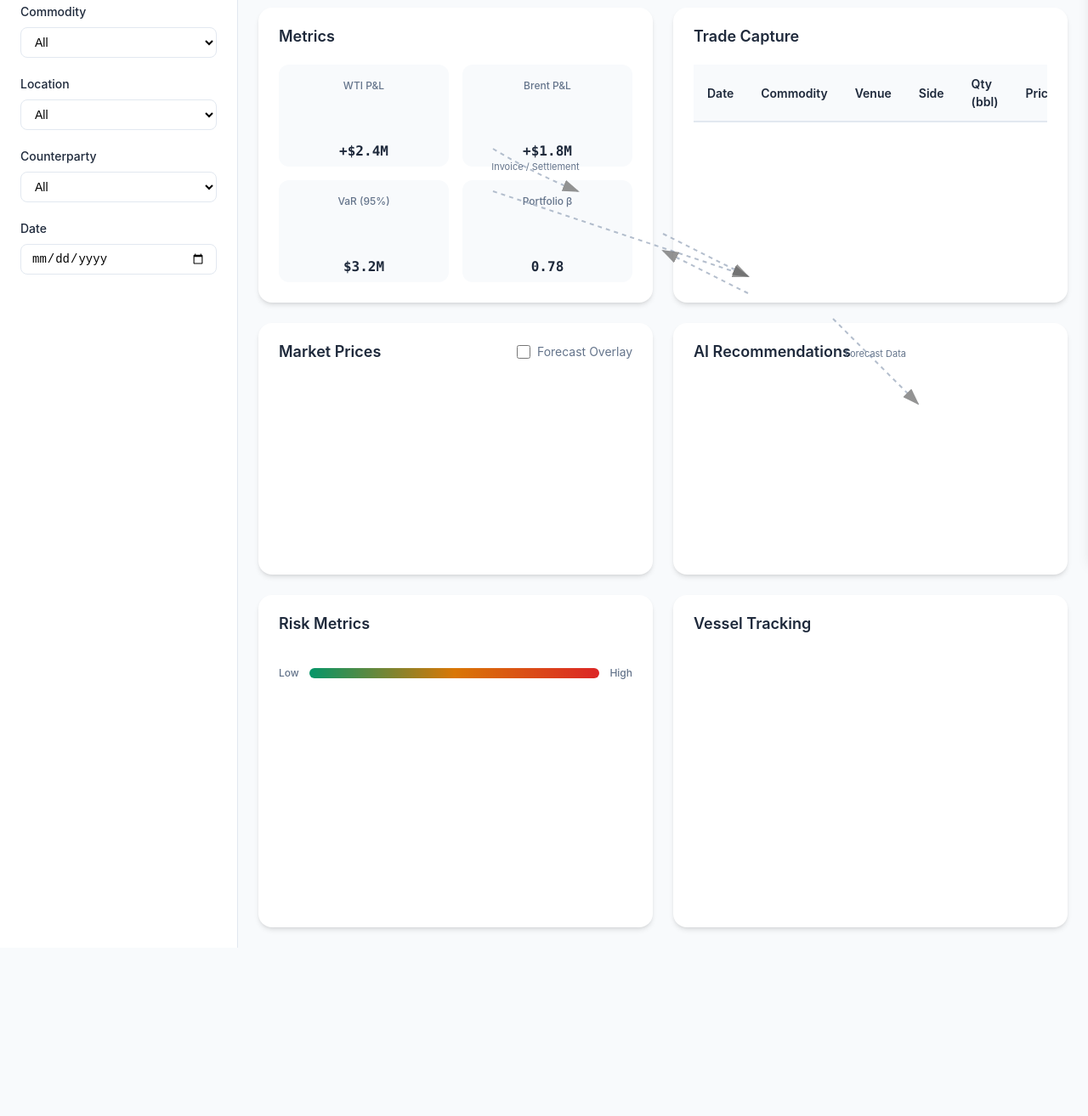
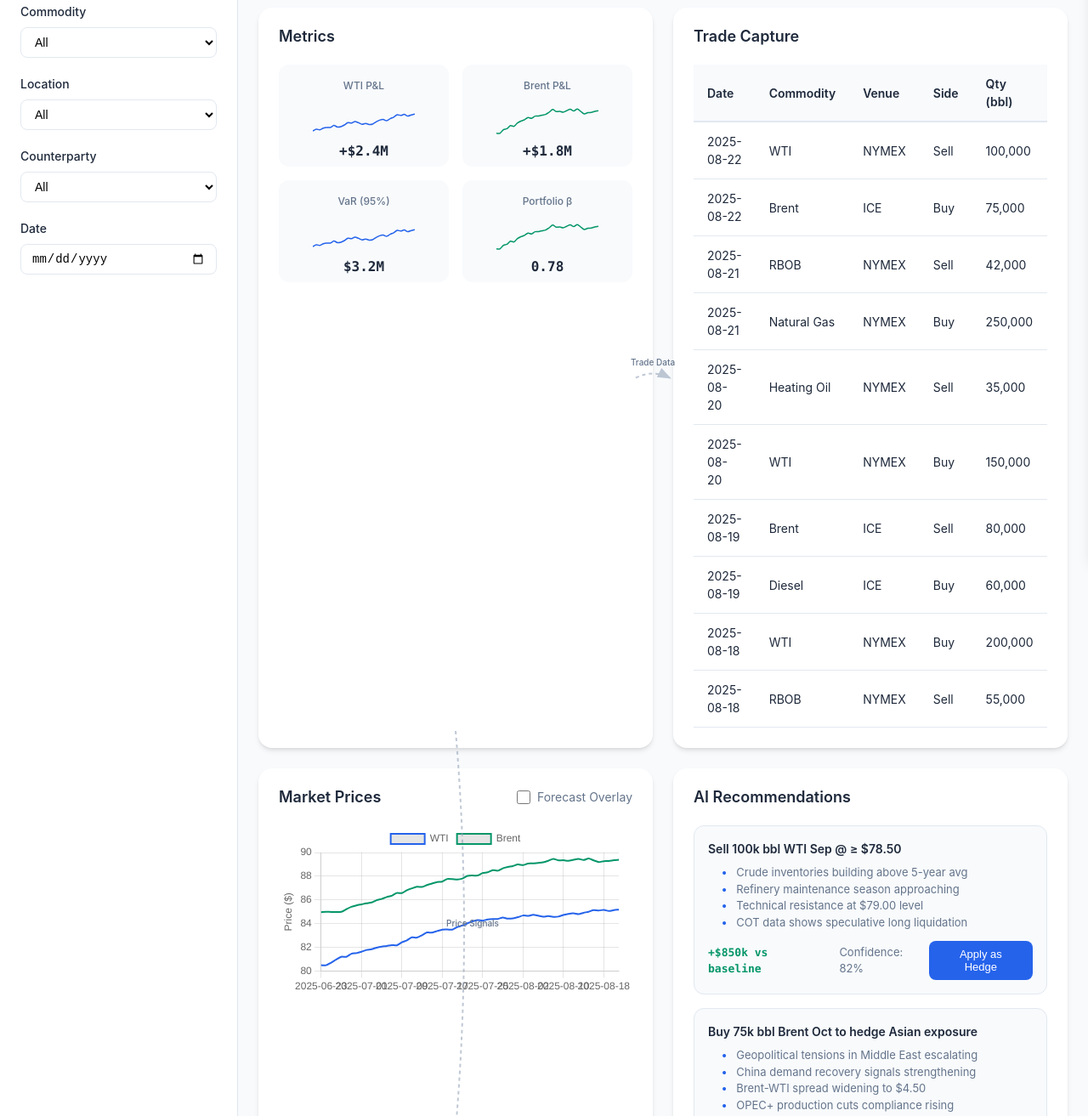
Before and after one commit to seshakiran/bluwis-ctrm-dashboard, a plain HTML site: page index.html in a window 1280 px wide. Shown: the part 142-1455 px from the top of the page at 85% size. Before the commit the page ends 1257 px from the top, so only its background shows below. Drawn offline with nearby package versions, Linux system fonts and the light colour scheme.

Commit message:
URGENT FIX: Resolve data display and chart loading issues
Critical Fixes:
- Fixed Chart.js version compatibility (v4 → v3.9.1)
- Added proper error handling and fallback for charts
- Enhanced debugging for trade table and recommendations
- Fixed KPI data attributes for proper filtering
- Added delayed rendering to ensure DOM readiness
- Improved console logging for troubleshooting

Issues Addressed:
- Empty trade table display
- Missing chart data visualization
- Console import errors
- Data alignment problems

Dashboard should now display data properly.

```diff
--- a/index.html
+++ b/index.html
@@ -32,7 +32,7 @@
     -->
 
     <!-- External Dependencies -->
-    <script src="https://cdn.jsdelivr.net/npm/chart.js@4.4.0/dist/chart.min.js" onerror="console.error('Failed to load Chart.js')"></script>
+    <script src="https://cdn.jsdelivr.net/npm/chart.js@3.9.1/dist/chart.min.js" onerror="console.error('Failed to load Chart.js')"></script>
     <link rel="stylesheet" href="https://unpkg.com/leaflet@1.9.4/dist/leaflet.css" />
     <script src="https://unpkg.com/leaflet@1.9.4/dist/leaflet.js" onerror="console.error('Failed to load Leaflet')"></script>
 
@@ -114,12 +114,12 @@
                                     <canvas id="kpi2" width="120" height="40"></canvas>
                                     <div class="kpi-value">+$1.8M</div>
                                 </div>
-                                <div class="kpi-item" data-kpi="basis">
+                                <div class="kpi-item" data-kpi="var">
                                     <div class="kpi-label">VaR (95%)</div>
                                     <canvas id="kpi3" width="120" height="40"></canvas>
                                     <div class="kpi-value">$3.2M</div>
                                 </div>
-                                <div class="kpi-item" data-kpi="hedge">
+                                <div class="kpi-item" data-kpi="beta">
                                     <div class="kpi-label">Portfolio β</div>
                                     <canvas id="kpi4" width="120" height="40"></canvas>
                                     <div class="kpi-value">0.78</div>
--- a/js/app.js
+++ b/js/app.js
@@ -30,10 +30,13 @@ function initApp() {
     wireForecastToggle();
     wireKpiClicks();
 
-    // Initial render of data components
-    renderTrades();
-    renderRecs();
-    renderHeatmap();
+    // Initial render of data components with delay to ensure DOM is ready
+    setTimeout(() => {
+      renderTrades();
+      renderRecs();
+      renderHeatmap();
+      console.log('✅ Initial data rendered');
+    }, 100);
 
     // Initialize charts immediately
     initCharts();
--- a/js/charts.js
+++ b/js/charts.js
@@ -73,6 +73,9 @@ export function initKpis(canvasIds) {
 
     } catch (error) {
       console.error(`Error initializing KPI chart ${id}:`, error);
+      // Fallback: show static data visualization
+      canvas.style.background = `linear-gradient(45deg, ${idx % 2 === 0 ? '#2563eb' : '#059669'}, transparent)`;
+      canvas.style.opacity = '0.3';
     }
   });
 }
--- a/js/ui.js
+++ b/js/ui.js
@@ -84,9 +84,13 @@ function resetFilters() {
 // Render trades table
 export function renderTrades() {
   const tbody = document.getElementById('tradeTableBody');
-  if (!tbody) return;
+  if (!tbody) {
+    console.error('Trade table body not found');
+    return;
+  }
 
   const filteredTrades = getFilteredTrades();
+  console.log(`Rendering ${filteredTrades.length} trades`);
 
   tbody.innerHTML = filteredTrades.map(trade => `
     <tr data-trade-id="${trade.id}" role="button" tabindex="0" aria-label="View trade details for ${trade.commodity} ${trade.side}">
@@ -121,7 +125,11 @@ export function renderTrades() {
 // Render recommendations
 export function renderRecs() {
   const container = document.getElementById('recommendationsList');
-  if (!container) return;
+  if (!container) {
+    console.error('Recommendations container not found');
+    return;
+  }
+  console.log(`Rendering ${recs.length} recommendations`);
 
   container.innerHTML = recs.map(rec => `
     <div class="recommendation-item" data-rec-id="${rec.id}">
```
